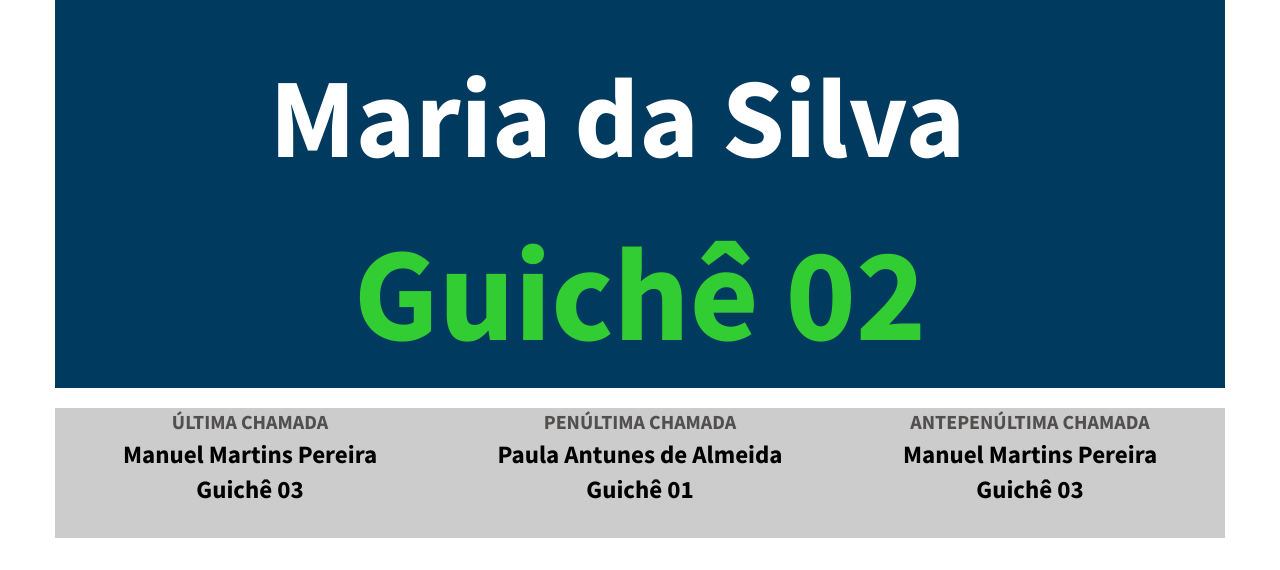
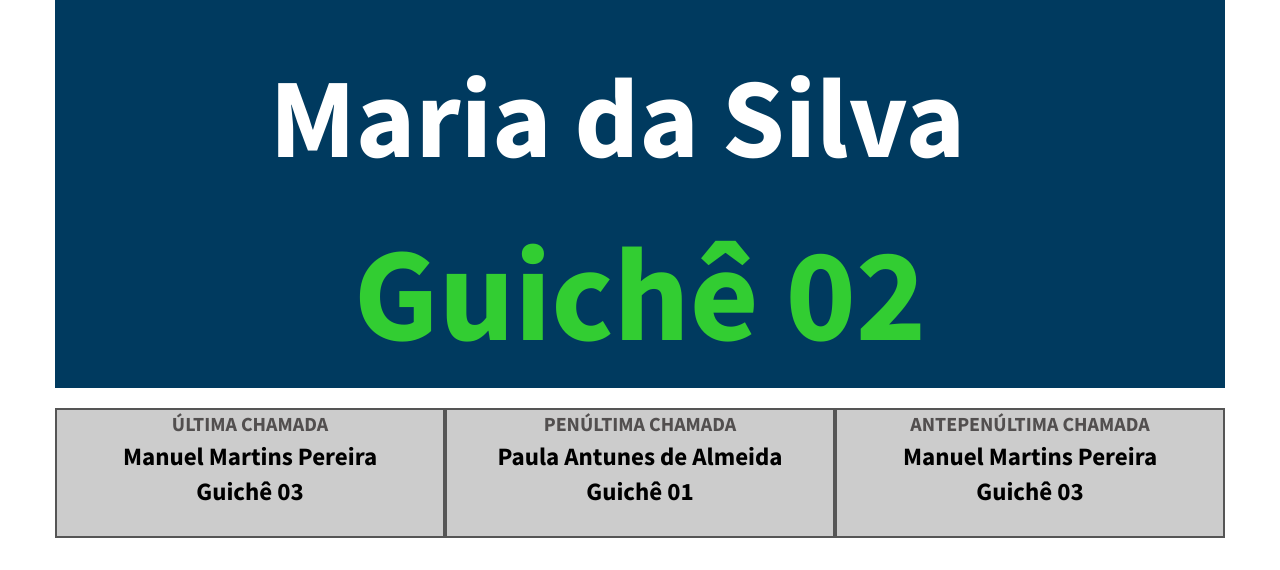
Before and after one commit to kakabraga/chamados-inas, a PHP site: page /php/atendimento/painel.php in a window 1280 px wide. Shown: the part 230-800 px from the top of the page. Run offline with PHP 8.4, Linux system fonts and the light colour scheme.

Commit message:
Update style.css

```diff
--- a/projeto/atendimento/css/style.css
+++ b/projeto/atendimento/css/style.css
@@ -27,6 +27,7 @@
 	background-color: #ccc;
 	height: 130px;
 	margin-top: 20px;
+	border: solid 2px;
 }
 
 .ultimaSenhaTitulo{
```
